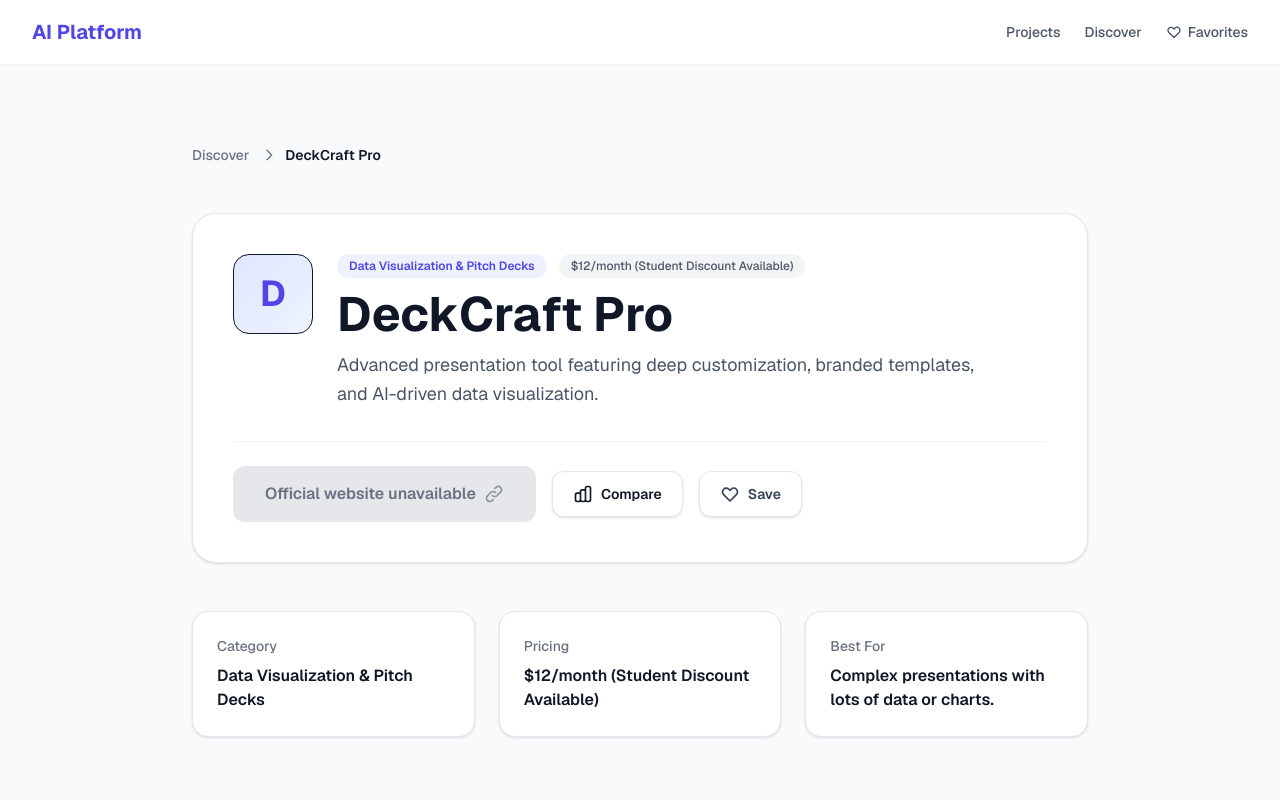
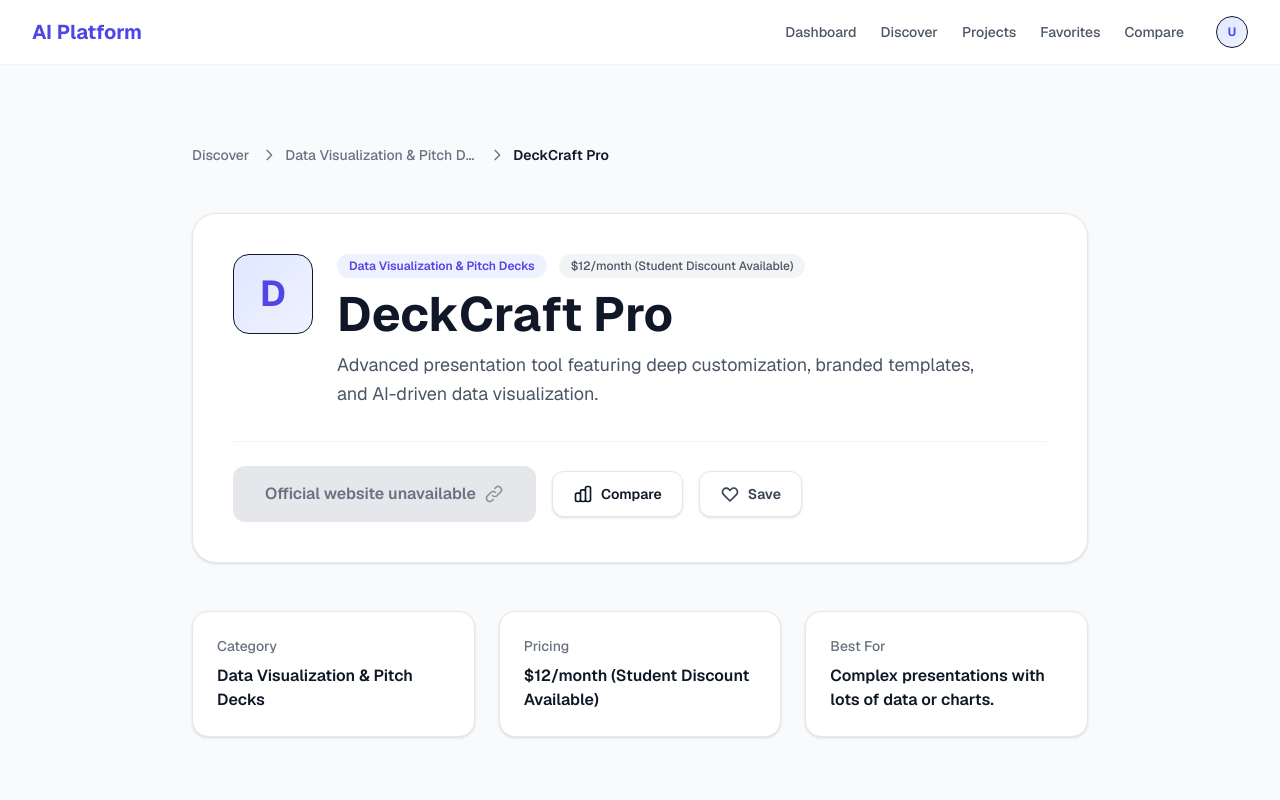
Before and after one commit to YashkumarLohra/ai-saas-platform, a Next.js app: page /tools/deckcraft-pro in a window 1280 px wide. Shown: the top 800 px of the page. Built offline with nearby package versions, Linux system fonts and the light colour scheme.

Commit message:
Complete Development Day 16 - Global Navigation

```diff
--- a/src/app/layout.tsx
+++ b/src/app/layout.tsx
@@ -3,7 +3,7 @@ import { Geist, Geist_Mono } from "next/font/google";
 import "./globals.css";
 import { FavoritesProvider } from "@/context/FavoritesContext";
 import { ProjectsProvider } from "@/context/ProjectsContext";
-import Link from "next/link";
+import { Navigation } from "@/components/Navigation";
 
 const geistSans = Geist({
   variable: "--font-geist-sans",
@@ -20,7 +20,7 @@ export const metadata: Metadata = {
   description: "Discover the right AI solution for your tasks.",
 };
 
-export default function RootLayout({ children }: LayoutProps<"/">) {
+export default function RootLayout({ children }: { children: React.ReactNode }) {
   return (
     <html
       lang="en"
@@ -29,30 +29,10 @@ export default function RootLayout({ children }: LayoutProps<"/">) {
       <body className="min-h-full flex flex-col">
         <ProjectsProvider>
           <FavoritesProvider>
-            <header className="w-full border-b border-gray-100 dark:border-zinc-800 bg-white/80 dark:bg-zinc-950/80 backdrop-blur-md sticky top-0 z-50">
-            <div className="max-w-7xl mx-auto px-4 sm:px-6 lg:px-8 h-16 flex items-center justify-between">
-              <Link href="/" className="font-bold text-xl text-brand-600 dark:text-brand-400">
-                AI Platform
-              </Link>
-              <nav className="flex items-center gap-6 text-sm font-medium">
-                <Link href="/projects" className="text-gray-600 dark:text-gray-300 hover:text-gray-900 dark:hover:text-white transition-colors">
-                  Projects
-                </Link>
-                <Link href="/discover" className="text-gray-600 dark:text-gray-300 hover:text-gray-900 dark:hover:text-white transition-colors">
-                  Discover
-                </Link>
-                <Link href="/favorites" className="text-gray-600 dark:text-gray-300 hover:text-brand-600 dark:hover:text-brand-400 transition-colors flex items-center gap-1.5">
-                  <svg className="w-4 h-4" fill="none" viewBox="0 0 24 24" stroke="currentColor">
-                    <path strokeLinecap="round" strokeLinejoin="round" strokeWidth={2} d="M4.318 6.318a4.5 4.5 0 000 6.364L12 20.364l7.682-7.682a4.5 4.5 0 00-6.364-6.364L12 7.636l-1.318-1.318a4.5 4.5 0 00-6.364 0z" />
-                  </svg>
-                  Favorites
-                </Link>
-              </nav>
+            <Navigation />
+            <div className="flex-1 flex flex-col">
+              {children}
             </div>
-          </header>
-          <div className="flex-1 flex flex-col">
-            {children}
-          </div>
           </FavoritesProvider>
         </ProjectsProvider>
       </body>
--- /dev/null
+++ b/src/app/not-found.tsx
@@ -0,0 +1,31 @@
+import Link from "next/link";
+
+export default function NotFound() {
+  return (
+    <div className="flex min-h-[60vh] flex-col items-center justify-center p-6 text-center">
+      <div className="flex flex-col items-center gap-6 max-w-md">
+        <div className="w-20 h-20 rounded-full bg-gray-100 dark:bg-zinc-900 flex items-center justify-center border border-gray-200 dark:border-zinc-800">
+          <svg className="w-10 h-10 text-gray-400" fill="none" viewBox="0 0 24 24" stroke="currentColor">
+            <path strokeLinecap="round" strokeLinejoin="round" strokeWidth={1.5} d="M12 9v2m0 4h.01m-6.938 4h13.856c1.54 0 2.502-1.667 1.732-3L13.732 4c-.77-1.333-2.694-1.333-3.464 0L3.34 16c-.77 1.333.192 3 1.732 3z" />
+          </svg>
+        </div>
+
+        <div className="space-y-2">
+          <h1 className="text-3xl font-bold text-gray-900 dark:text-white tracking-tight">
+            Page not found
+          </h1>
+          <p className="text-lg text-gray-600 dark:text-gray-400">
+            The page you&apos;re looking for doesn&apos;t exist or has been moved.
+          </p>
+        </div>
+
+        <Link
+          href="/"
+          className="mt-4 rounded-xl bg-brand-600 px-8 py-4 text-base font-semibold text-white transition-all hover:bg-brand-500 focus:outline-none focus:ring-2 focus:ring-brand-500 focus:ring-offset-2 shadow-sm"
+        >
+          Back to Dashboard
+        </Link>
+      </div>
+    </div>
+  );
+}
--- a/src/app/tools/[slug]/page.tsx
+++ b/src/app/tools/[slug]/page.tsx
@@ -72,7 +72,17 @@ export default async function ToolDetailPage({ params }: PageProps) {
           <svg className="mx-2 h-4 w-4" fill="none" viewBox="0 0 24 24" stroke="currentColor" aria-hidden="true">
             <path strokeLinecap="round" strokeLinejoin="round" strokeWidth={2} d="M9 5l7 7-7 7" />
           </svg>
-          <span className="text-gray-900 dark:text-gray-100 font-semibold" aria-current="page">{tool.name}</span>
+          {tool.category && (
+            <>
+              <Link href={`/discover?category=${encodeURIComponent(tool.category)}`} className="hover:text-brand-600 transition-colors focus:outline-none focus:ring-2 focus:ring-brand-500 rounded px-1 -ml-1 truncate max-w-[120px] sm:max-w-[200px]">
+                {tool.category}
+              </Link>
+              <svg className="mx-2 h-4 w-4 shrink-0" fill="none" viewBox="0 0 24 24" stroke="currentColor" aria-hidden="true">
+                <path strokeLinecap="round" strokeLinejoin="round" strokeWidth={2} d="M9 5l7 7-7 7" />
+              </svg>
+            </>
+          )}
+          <span className="text-gray-900 dark:text-gray-100 font-semibold truncate" aria-current="page">{tool.name}</span>
         </nav>
 
         {/* 2-7. Tool Header Section */}
--- /dev/null
+++ b/src/components/Navigation.tsx
@@ -0,0 +1,115 @@
+"use client";
+
+import Link from "next/link";
+import { usePathname } from "next/navigation";
+import { useState } from "react";
+
+export function Navigation() {
+  const pathname = usePathname();
+  const [isMobileMenuOpen, setIsMobileMenuOpen] = useState(false);
+
+  const navLinks = [
+    { name: "Dashboard", href: "/" },
+    { name: "Discover", href: "/discover" },
+    { name: "Projects", href: "/projects" },
+    { name: "Favorites", href: "/favorites" },
+    { name: "Compare", href: "/compare" },
+  ];
+
+  return (
+    <header className="w-full border-b border-gray-100 dark:border-zinc-800 bg-white/80 dark:bg-zinc-950/80 backdrop-blur-md sticky top-0 z-50">
+      <div className="max-w-7xl mx-auto px-4 sm:px-6 lg:px-8 h-16 flex items-center justify-between">
+
+        {/* Logo */}
+        <Link
+          href="/"
+          className="font-bold text-xl text-brand-600 dark:text-brand-400 focus:outline-none focus:ring-2 focus:ring-brand-500 rounded px-1 -ml-1 transition-colors"
+          aria-label="AI Platform Home"
+        >
+          AI Platform
+        </Link>
+
+        {/* Desktop Navigation */}
+        <nav className="hidden md:flex items-center gap-6 text-sm font-medium">
+          {navLinks.map((link) => {
+            const isActive = pathname === link.href;
+            return (
+              <Link
+                key={link.href}
+                href={link.href}
+                className={`transition-colors focus:outline-none focus:ring-2 focus:ring-brand-500 rounded px-2 py-1 -mx-2 ${
+                  isActive
+                    ? "text-brand-600 dark:text-brand-400 font-semibold bg-brand-50 dark:bg-brand-900/20"
+                    : "text-gray-600 dark:text-gray-300 hover:text-gray-900 dark:hover:text-white"
+                }`}
+                aria-current={isActive ? "page" : undefined}
+              >
+                {link.name}
+              </Link>
+            );
+          })}
+
+          {/* Minimal Profile Avatar */}
+          <div className="ml-2 w-8 h-8 rounded-full bg-gradient-to-br from-brand-100 to-brand-50 dark:from-brand-900/40 dark:to-brand-800/20 flex items-center justify-center border border-brand-200 dark:border-brand-800/50 cursor-default" aria-label="User Profile">
+             <span className="text-brand-600 dark:text-brand-400 font-bold text-xs">U</span>
+          </div>
+        </nav>
+
+        {/* Mobile Menu Button */}
+        <div className="flex items-center md:hidden gap-4">
+          <button
+            type="button"
+            className="text-gray-600 dark:text-gray-300 hover:text-gray-900 dark:hover:text-white focus:outline-none focus:ring-2 focus:ring-brand-500 rounded p-1 -mr-1"
+            onClick={() => setIsMobileMenuOpen(!isMobileMenuOpen)}
+            aria-expanded={isMobileMenuOpen}
+            aria-label="Toggle navigation menu"
+          >
+            <svg className="w-6 h-6" fill="none" viewBox="0 0 24 24" stroke="currentColor">
+              {isMobileMenuOpen ? (
+                <path strokeLinecap="round" strokeLinejoin="round" strokeWidth={2} d="M6 18L18 6M6 6l12 12" />
+              ) : (
+                <path strokeLinecap="round" strokeLinejoin="round" strokeWidth={2} d="M4 6h16M4 12h16M4 18h16" />
+              )}
+            </svg>
+          </button>
+        </div>
+      </div>
+
+      {/* Mobile Navigation Dropdown */}
+      {isMobileMenuOpen && (
+        <div className="md:hidden border-t border-gray-100 dark:border-zinc-800 bg-white dark:bg-zinc-950 px-4 py-4 space-y-3 shadow-lg">
+          <nav className="flex flex-col gap-3">
+            {navLinks.map((link) => {
+              const isActive = pathname === link.href;
+              return (
+                <Link
+                  key={link.href}
+                  href={link.href}
+                  onClick={() => setIsMobileMenuOpen(false)}
+                  className={`block text-base font-medium rounded-xl px-4 py-3 transition-colors focus:outline-none focus:ring-2 focus:ring-brand-500 ${
+                    isActive
+                      ? "text-brand-600 dark:text-brand-400 bg-brand-50 dark:bg-brand-900/20"
+                      : "text-gray-600 dark:text-gray-300 hover:bg-gray-50 dark:hover:bg-zinc-900"
+                  }`}
+                  aria-current={isActive ? "page" : undefined}
+                >
+                  {link.name}
+                </Link>
+              );
+            })}
+          </nav>
+
+          <div className="pt-4 mt-2 border-t border-gray-100 dark:border-zinc-800 flex items-center gap-3 px-2">
+            <div className="w-10 h-10 rounded-full bg-gradient-to-br from-brand-100 to-brand-50 dark:from-brand-900/40 dark:to-brand-800/20 flex items-center justify-center border border-brand-200 dark:border-brand-800/50">
+               <span className="text-brand-600 dark:text-brand-400 font-bold">U</span>
+            </div>
+            <div className="flex flex-col">
+              <span className="text-sm font-semibold text-gray-900 dark:text-white">User Account</span>
+              <span className="text-xs text-gray-500 dark:text-gray-400">user@example.com</span>
+            </div>
+          </div>
+        </div>
+      )}
+    </header>
+  );
+}
```
